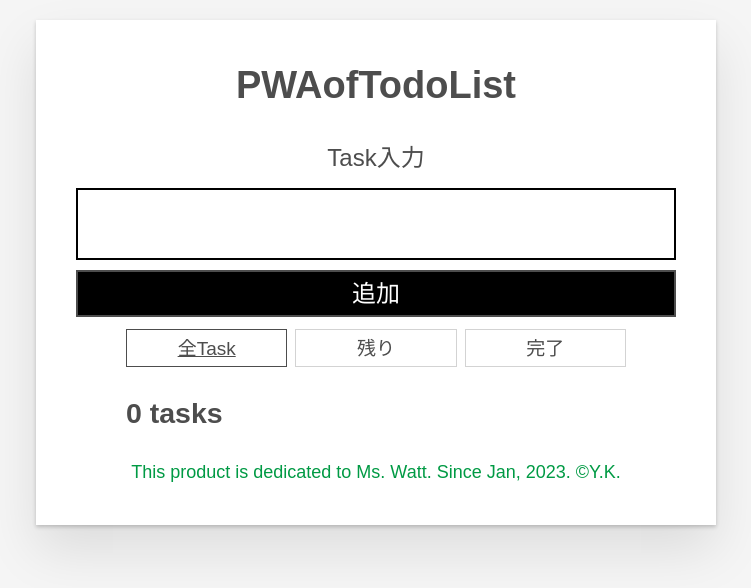
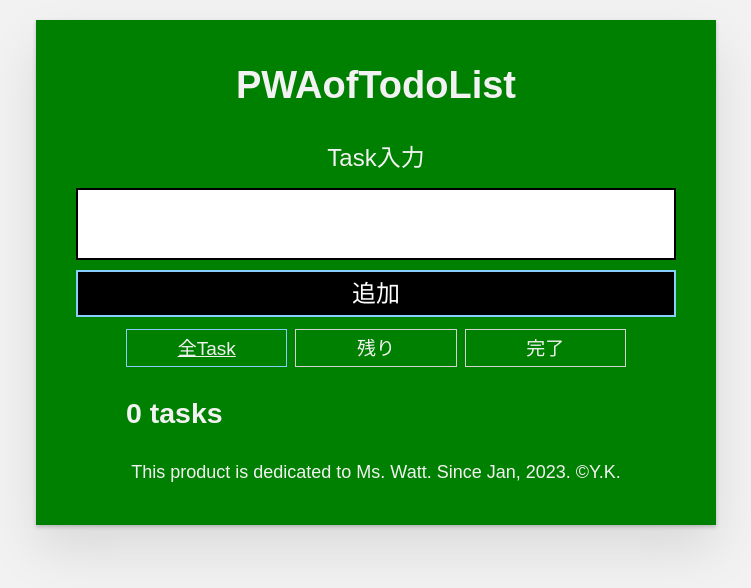
Before and after one commit to solaris0051/todo-list-react-pwa, a React (Create React App) app: page / in a window 1280 px wide. Shown: the top 588 px of the page, without its empty margins (264-1015 px from the left). Built offline with nearby package versions, Linux system fonts and the light colour scheme.

Commit message:
color scheme changed.

```diff
--- a/src/index.css
+++ b/src/index.css
@@ -22,7 +22,7 @@ h2 {
 footer {
   box-sizing: content-box;
   text-align: center;
-  color: #009A44;
+  color: inherit;
   font-size: large;
 }
 
@@ -74,8 +74,8 @@ body {
   max-width: 68rem;
   margin: 0 auto;
   font: 1.6rem/1.25 Arial, sans-serif;
-  background-color: #f5f5f5;
-  color: #4d4d4d;
+  background-color: #F2F2F2;
+  color: #F2F2F2;
 }
 
 @media screen and (min-width: 620px) {
@@ -94,7 +94,7 @@ body {
 
 .btn {
   padding: 0.8rem 1rem 0.7rem;
-  border: 0.2rem solid #4d4d4d;
+  border: 0.2rem solid #87cefa;
   cursor: pointer;
   text-transform: capitalize;
 }
@@ -106,7 +106,7 @@ body {
 
 .btn.toggle-btn[aria-pressed="true"] {
   text-decoration: underline;
-  border-color: #4d4d4d;
+  border-color: #87cefa;
 }
 
 .btn__danger {
@@ -182,7 +182,7 @@ body {
 
 /* END GLOBAL STYLES */
 .todoapp {
-  background: #fff;
+  background: green;
   margin: 2rem 0 4rem;
   padding: 1rem;
   position: relative;
@@ -227,7 +227,7 @@ body {
 }
 
 .input__lg:focus {
-  border-color: #4d4d4d;
+  border-color: #87cefa;
   box-shadow: inset 0 0 0 2px;
 }
 
```
